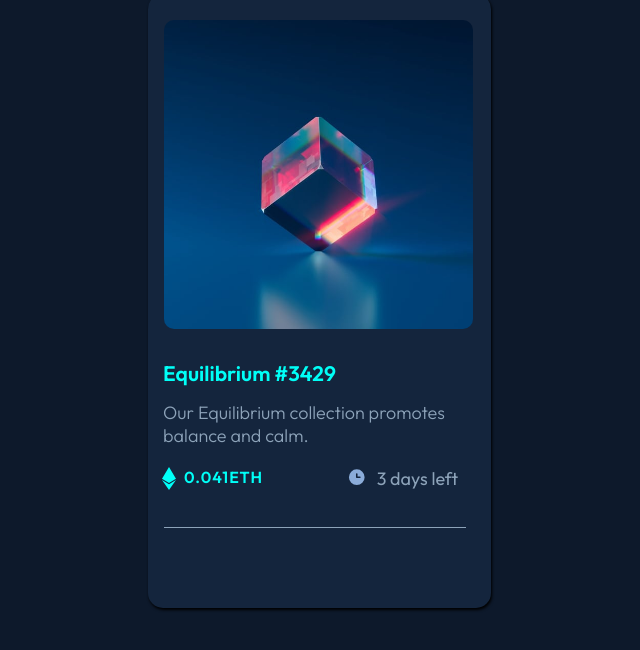
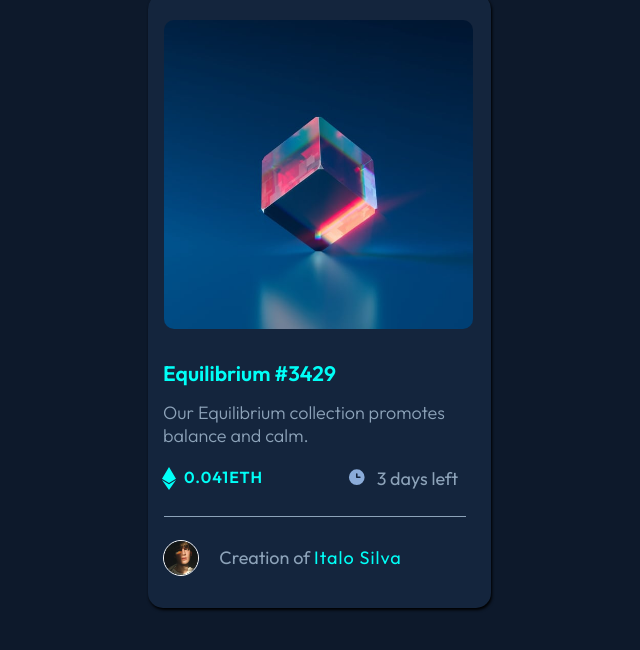
Before and after one commit to italosilva02/cardProject, a plain HTML site: page index.html in a window 1280 px wide. Shown: the whole page, without its empty margins (364-1004 px from the left). Drawn offline with Linux system fonts and the light colour scheme.

Commit message:
Finalizando aba de perfil

```diff
--- a/css/style.css
+++ b/css/style.css
@@ -105,7 +105,7 @@ body{
     background-color: hsl(210, 24%, 64%);
     position: absolute;
     left: 16px;
-    bottom: 80px;
+    bottom: 91px;
 }
 
 .days{
@@ -145,3 +145,29 @@ body{
 .eth{
     text-transform: uppercase;
 }
+
+.profile{
+    display: flex;
+    align-items: center;
+}
+
+.img-profile{
+    width: 10%;
+    border: 1px solid rgb(252, 252, 252);
+    border-radius: 50%;
+    margin-left: 15px;
+    margin-top: 50px;
+}
+
+.profile p{
+    margin-top: 50px;
+    margin-left: 20px;
+    font-family: 'Outfit', sans-serif;
+    color: hsl(210, 24%, 64%);
+}
+
+.author{
+    color: hsl(178, 100%, 50%);
+    cursor: pointer;
+    letter-spacing: 1px;
+}
--- a/index.html
+++ b/index.html
@@ -41,7 +41,8 @@
         </div>
 
         <div class="profile">
-
+            <img class="img-profile" src="img/image-avatar.png" alt="">
+            <p>Creation of <span class="author">Italo Silva</span></p>
         </div>
        </div>
     </div>
```
